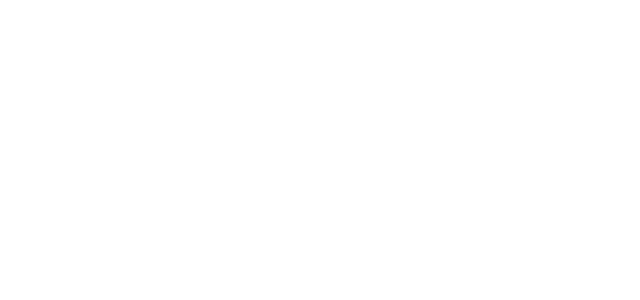
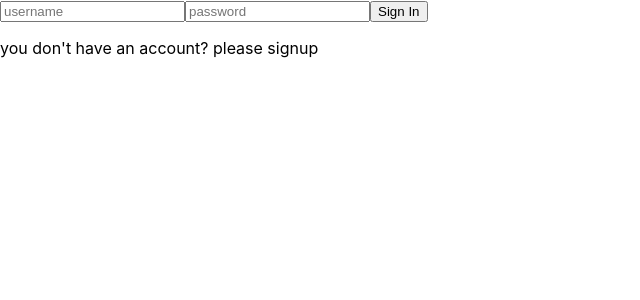
Before and after one commit to odayabueid/TodoList, a React (Create React App) app in the folder my-app/: page /signin in a window 1280 px wide. Shown: the top 300 px of the page, without its empty margins (0-640 px from the left). Built offline with nearby package versions, Linux system fonts and the light colour scheme.

Commit message:
Signin&Signup almost done

```diff
--- a/my-app/controllers/Tcontrollers.js
+++ b/my-app/controllers/Tcontrollers.js
@@ -86,7 +86,7 @@
     })
  };
 
- exports.updateTodo = function(req, res) {  //done
+ exports.updateTodo = function(req, res) {
 	db.List.update({
 		todo:req.body.todo
 		},{where:{id:req.body.id}}
--- a/my-app/package.json
+++ b/my-app/package.json
@@ -10,6 +10,7 @@
     "mysql2": "^1.6.5",
     "react": "^16.8.6",
     "react-dom": "^16.8.6",
+    "react-router-dom": "^5.0.1",
     "react-scripts": "3.0.1",
     "sequelize": "^5.12.3"
   },
@@ -33,5 +34,8 @@
       "last 1 firefox version",
       "last 1 safari version"
     ]
+  },
+  "devDependencies": {
+    "nodemon": "^1.19.1"
   }
 }
--- a/my-app/src/App.js
+++ b/my-app/src/App.js
@@ -1,7 +1,11 @@
 import React from 'react';
-import logo from './logo.svg';
-import './App.css';
-// import { BrowserRouter , Router, Route } from "react-router-dom";
+import Todos from "./components/Todos.js"
+import SignIn from "./components/SignIn.js"
+import Home from "./components/Home.js"
+import SignUp from "./components/SignUp.js"
+import { BrowserRouter , Router } from "react-router-dom";
+import { Route } from 'react-router-dom';
+
 
 
 class App extends React.Component{
@@ -14,17 +18,20 @@
   render(){
   return (
     <div>
-    {/* <BrowserRouter>
+    <BrowserRouter>
       <div>
         <Route exact path="/todos" component={Todos} />
       </div>
       <div>
-        <Route exact path ="/user" component ={Users}/>
+        <Route exact path ="/signin" component ={SignIn}/>
+      </div>
+      <div>
+        <Route exact path ="/signup" component ={SignUp}/>
       </div>
       <div>
         <Route exact path ="/" component ={Home}/>
       </div>
-    </BrowserRouter> */}
+    </BrowserRouter>
 
     </div>
   );
--- a/my-app/src/components/Home.js
+++ b/my-app/src/components/Home.js
@@ -0,0 +1,20 @@
+import React from 'react';
+import { Route, Redirect } from 'react-router'
+
+class Home extends React.Component{
+    constructor(props){
+        super(props);
+
+  }
+
+
+  render(){
+    return(
+        <div>
+            home
+
+        </div>
+    )}
+}
+
+export default Home;
--- /dev/null
+++ b/my-app/src/components/SignIn.js
@@ -0,0 +1,93 @@
+import React from 'react';
+import { Route, Redirect } from 'react-router'
+
+class SignIn extends React.Component{
+    constructor(props){
+        super(props);
+        this.state = {
+            password:'',
+            username:"",
+            toggleSignIn: false,
+            toggleSignUp:false
+        }
+  }
+
+  user(event){
+    this.setState({
+        username : event.target.value
+      },()=>{console.log(this.state.username)})
+  }
+  pass(event){
+    this.setState({
+        password : event.target.value
+      },()=>{console.log(this.state.password)})
+  }
+
+
+  server(e){
+    var that = this;
+    fetch("signin/",{
+        method:"POST",
+        headers : {
+            Accept: "application/json",
+            "Content-Type": "application/json"
+          },
+          body: JSON.stringify({
+            "username":this.state.username,
+            "password" : this.state.password
+            }
+            )
+    }).then((response) => {
+        if (response.status == 200) {
+            response.json().then((body) => {
+                const token = body.token
+                localStorage.setItem('token', token);
+                that.setState({
+                        toggleSignIn: true
+                    },()=>console.log(this.state.toggleSignIn,token));
+            })
+        } else {
+            this.setState({
+                error : "this email is alredy token"
+                },()=>{alert("check your username or pass")});
+        }
+    });
+}
+
+SignUp=()=>{
+    console.log("signup")
+    this.setState({
+        toggleSignUp:true
+    })
+
+}
+
+renderRedirect = () =>{
+    if(this.state.toggleSignIn){
+        console.log(this.state.username)
+      return <Redirect to = {{
+        pathname:"/todos",
+        username:this.state.username
+          }}/>
+    }
+    if(this.state.toggleSignUp){
+        return <Redirect to={{
+            pathname:"/signup"
+        }}/>
+    }
+  }
+
+
+  render(){
+    return(
+        <div>
+             {this.renderRedirect()}
+            <input type="text" onChange={this.user.bind(this)} placeholder="username"></input>
+            <input type="text" onChange={this.pass.bind(this) }placeholder="password"></input>
+            <button onClick={this.server.bind(this)}>Sign In</button>
+            <p onClick={this.SignUp}>you don't have an account? please signup</p>
+        </div>
+    )}
+}
+
+export default SignIn;
--- /dev/null
+++ b/my-app/src/components/SignUp.js
@@ -0,0 +1,73 @@
+import React from 'react';
+import { Route, Redirect } from 'react-router'
+
+class SignUp extends React.Component{
+    constructor(props){
+        super(props);
+        this.state = {
+            password:'',
+            username:"",
+            redirect:false
+        }
+  }
+
+user =(event)=>{
+    this.setState({
+        username:event.target.value
+    },()=>console.log(this.state.username))
+}
+
+pass =(event)=>{
+    this.setState({
+        password:event.target.value
+    },()=>console.log(this.state.password))
+}
+server=()=>{
+    var that = this;
+    fetch("signup/",{
+        method:"POST",
+        headers : {
+            Accept: "application/json",
+            "Content-Type": "application/json"
+          },
+          body: JSON.stringify({
+            "username":this.state.username,
+            "password" : this.state.password
+            }
+            )
+    }).then((response) => {
+        if (response.status == 200) {
+                // const token = body.token
+                // localStorage.setItem('token', token);
+                that.setState({
+                        redirect: true
+                    },()=>console.log(this.state.redirect));
+        } else {
+            this.setState({
+                },()=>{alert("check your username or pass")});
+        }
+    });
+}
+
+renderRedirect = () =>{
+    if(this.state.redirect){
+      alert("regester Success")
+      return <Redirect to = {{
+        pathname:"/signin"
+        }}/>
+    }
+  }
+
+  render(){
+    return(
+        <div>
+            {this.renderRedirect()}
+            <input type="text" onChange={this.user} placeholder="your name"></input>
+            <input type="text" onChange={this.pass} placeholder="your pass"></input>
+            <button onClick={this.server}>signup</button>
+        </div>
+    )}
+
+}
+
+export default SignUp;
```
Also changed, not shown: my-app/src/components/Users.js (deleted), 1 other file (tests, documents, lock files or other folders).
